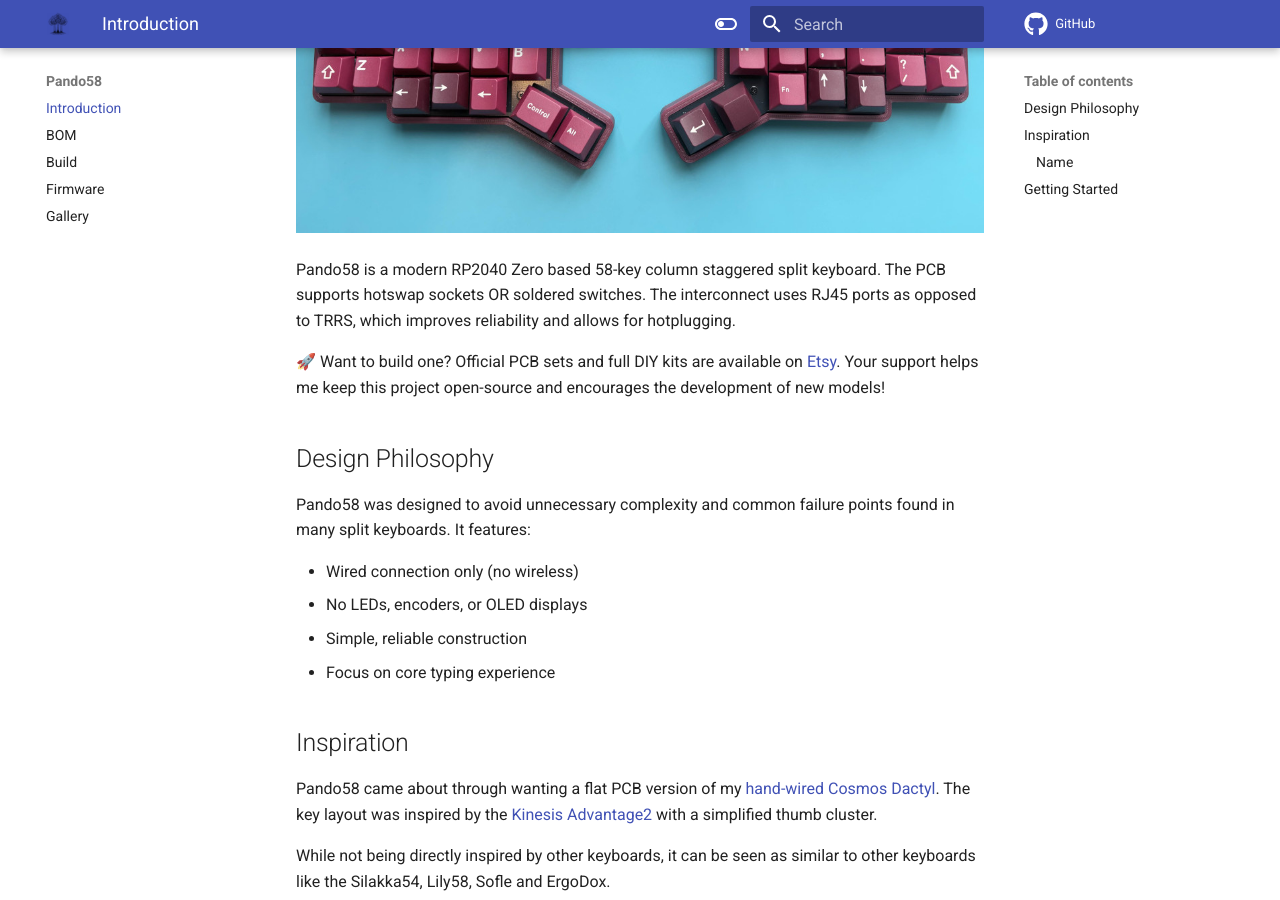
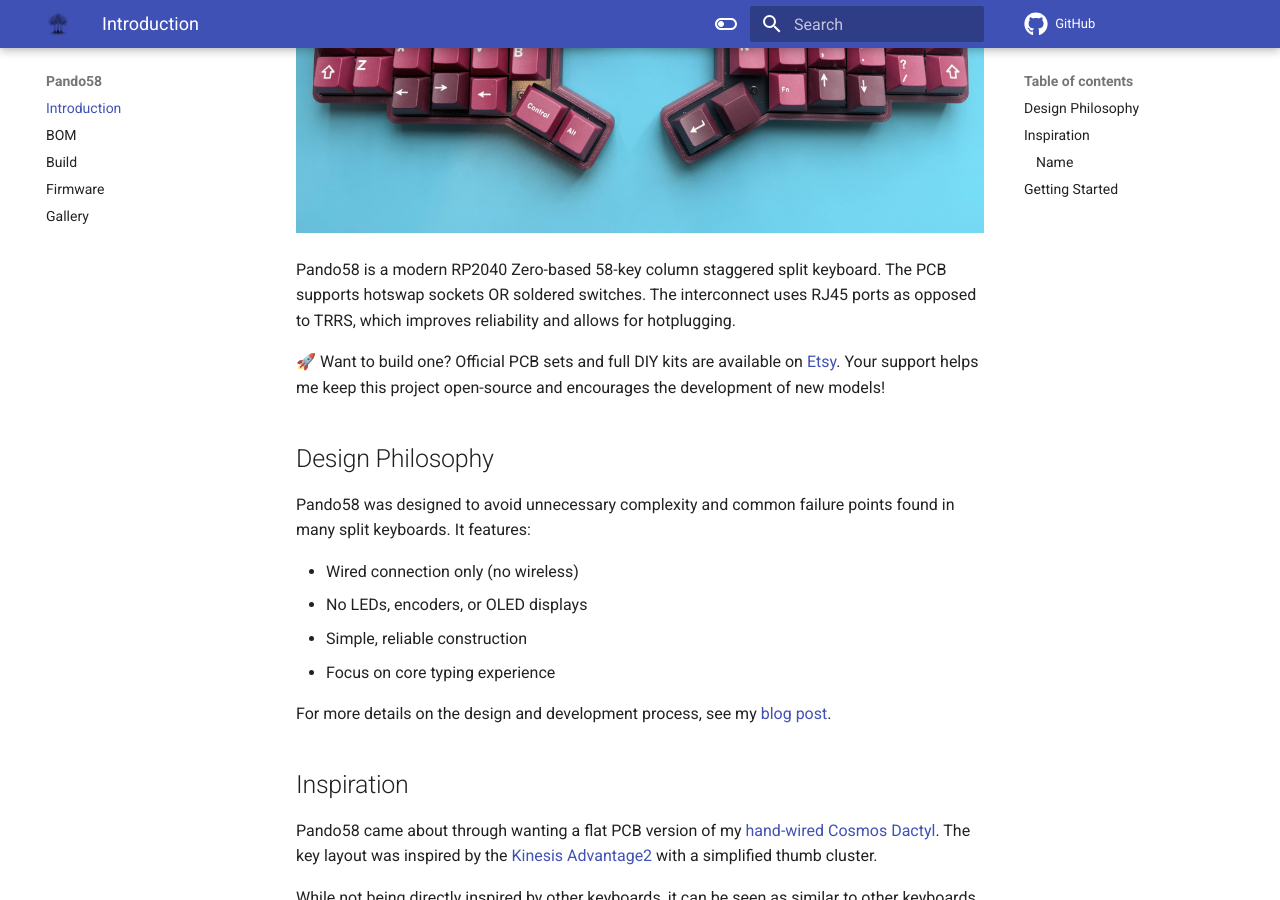
Before and after one commit to jyap808/pando58, an MkDocs documentation site: the page built from docs/index.md, in a window 1280 px wide and 900 px high, scrolled down 425 px. Built offline with MkDocs 1.6.1 and Material for MkDocs 9.7.7, drawn with Linux system fonts in a browser that asks for light colours; comment, search, counter and statistics services are not loaded.

Commit message:
Add blog link and fix hyphenation

```diff
--- a/docs/index.md
+++ b/docs/index.md
@@ -2,7 +2,7 @@
 
 ![Pando58](assets/images/case-photo.jpg)
 
-Pando58 is a modern RP2040 Zero based 58-key column staggered split keyboard. The PCB supports hotswap sockets OR soldered switches. The interconnect uses RJ45 ports as opposed to TRRS, which improves reliability and allows for hotplugging.
+Pando58 is a modern RP2040 Zero-based 58-key column staggered split keyboard. The PCB supports hotswap sockets OR soldered switches. The interconnect uses RJ45 ports as opposed to TRRS, which improves reliability and allows for hotplugging.
 
 🚀 Want to build one? Official PCB sets and full DIY kits are available on [Etsy](https://www.etsy.com/listing/4478359437/). Your support helps me keep this project open-source and encourages the development of new models!
 
@@ -14,6 +14,8 @@ Pando58 was designed to avoid unnecessary complexity and common failure points f
 - No LEDs, encoders, or OLED displays
 - Simple, reliable construction
 - Focus on core typing experience
+
+For more details on the design and development process, see my [blog post](https://julianyap.com/posts/2026-03-26/).
 
 ## Inspiration
 
```
Also changed, not shown: README.md (+3 -1 lines).
